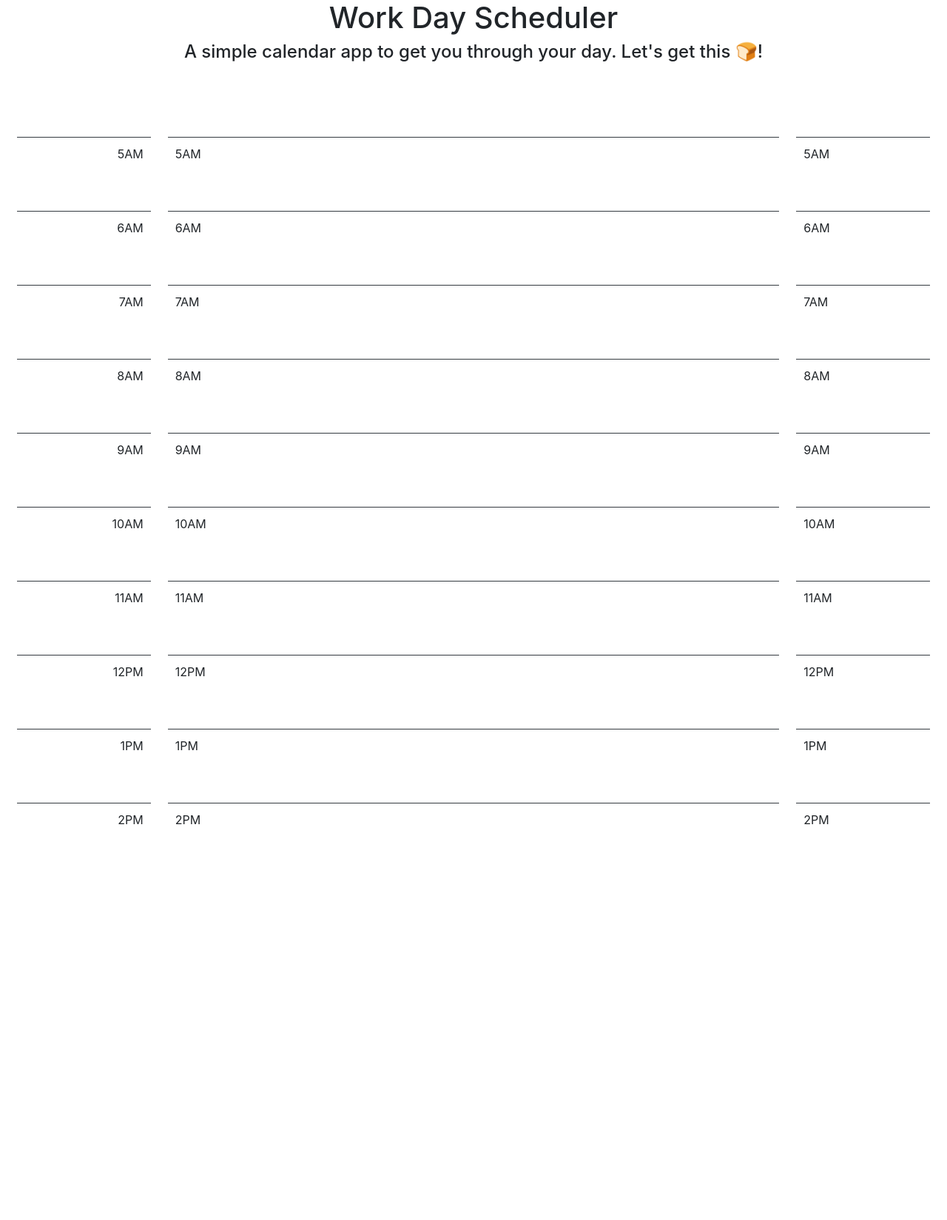
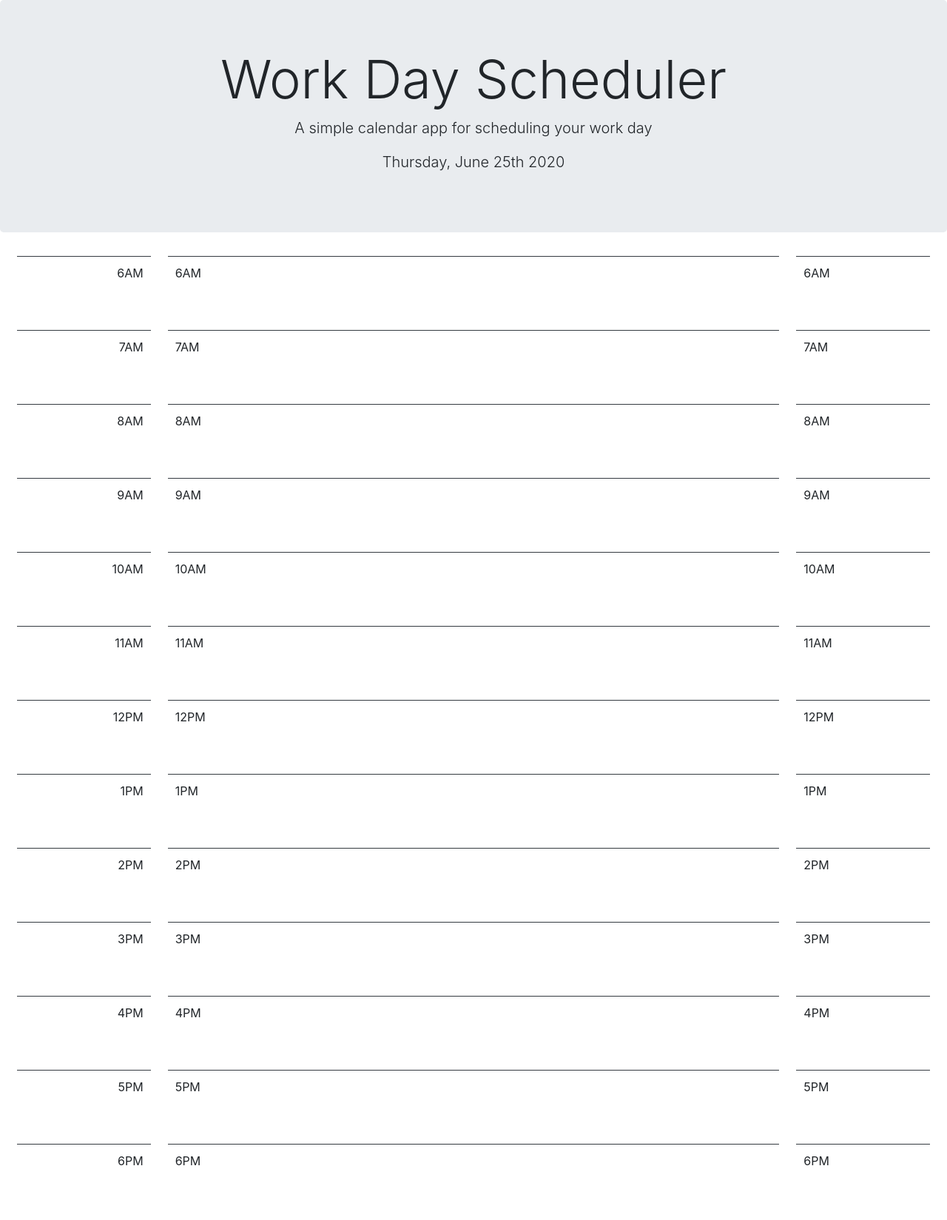
Before and after one commit to alexo-a/daily-planner, a plain HTML site: page index.html in a window 1280 px wide. Shown: the whole page at 74% size. Before the commit the page ends 1193 px from the top, so only its background shows below. Drawn offline with nearby package versions, Linux system fonts and the light colour scheme.

Commit message:
added some initialization, some functions for interaction with schedule areas

```diff
--- a/assets/js/script.js
+++ b/assets/js/script.js
@@ -0,0 +1,57 @@
+$.noConflict();
+var now;
+var updateDate = function(){
+    now = moment();
+    jQuery("#currentDay").text(now.format('dddd, MMMM Do YYYY'));
+    var hourIndex = parseInt(now.format("H"))-5;
+    if (hourIndex > 0){
+        for (var i = 0; i < hourIndex; i++){
+            with (jQuery("#schedule-area div:eq(" + i.toString() + ")")){
+                addClass("bg-secondary");
+                addClass("text-white");
+            }
+
+
+        }
+    }
+}
+
+
+
+jQuery(".time-space").on("click", "p", function () {
+    var text = jQuery(this)
+        .text()
+        .trim();
+    var textInput = jQuery("<textarea>")
+        .addClass("form-control")
+        .val(text);
+    jQuery(this).replaceWith(textInput);
+    textInput.trigger("focus");
+    textInput.after("<p id='usage-note'>When complete, click outside the box or press ESC </p>")
+});
+
+
+jQuery(".time-space").on("blur", "textarea", function () {
+    jQuery("#usage-note").remove();
+    // get the textarea's current value/text
+    var text = jQuery(this)
+        .val()
+        .trim();
+    // recreate p element
+    var taskP = jQuery("<p>")
+        .addClass("m-1")
+        .text(text);
+
+    // replace textarea with p element
+    jQuery(this).replaceWith(taskP);
+});
+
+
+jQuery(".time-space").on("keyup", "textarea",function (event) {
+    //allows user to force blur on pressing escape key, for faster auto-saving
+    console.log(event.keyCode);
+    if (event.keyCode === 27) {
+        jQuery(".time-space textarea").blur();
+    }
+});
+updateDate();
--- a/index.html
+++ b/index.html
@@ -6,19 +6,23 @@
     <title>Daily Planner</title>
     <link rel="stylesheet" href="https://stackpath.bootstrapcdn.com/bootstrap/4.5.0/css/bootstrap.min.css"
         integrity="sha384-9aIt2nRpC12Uk9gS9baDl411NQApFmC26EwAOH8WgZl5MYYxFfc+NcPb1dKGj7Sk" crossorigin="anonymous">
-        <link rel="stylesheet" href="assets/css/style.css">
+    <link rel="stylesheet" href="https://use.fontawesome.com/releases/v5.8.1/css/all.css"
+        integrity="sha384-50oBUHEmvpQ+1lW4y57PTFmhCaXp0ML5d60M1M7uH2+nqUivzIebhndOJK28anvf" crossorigin="anonymous" />
+    <link href="https://fonts.googleapis.com/css?family=Open+Sans&display=swap" rel="stylesheet" />
+    <link rel="stylesheet" href="assets/css/style.css">
 </head>
 <body>
-    <header>
-        <h1>Work Day Scheduler</h1>
-        <h4>A simple calendar app to get you through your day. Let's get this 🍞!</h4>
-        <!--Post the date here-->
+
+    <header class="jumbotron">
+        <h1 class="display-3">Work Day Scheduler</h1>
+        <p class="lead">A simple calendar app for scheduling your work day</p>
+        <p id="currentDay" class="lead"></p>
     </header>
+
+
     <main class="row m-2">
         <section class="col-2 rowel">
-            <div  class="border-top border-dark text-right">
-                5AM
-            </div>
+
             <div  class="border-top border-dark text-right">
                 6AM
             </div>
@@ -40,17 +44,68 @@
             <div  class="border-top border-dark text-right">
                 12PM
             </div>
-            <div  class="border-top border-dark text-right">
+            <div class="border-top border-dark text-right">
                 1PM
             </div>
-            <div  class="border-top border-dark text-right">
+            <div class="border-top border-dark text-right">
                 2PM
             </div>
+            <div class="border-top border-dark text-right">
+                3PM
+            </div>
+            <div class="border-top border-dark text-right">
+                4PM
+            </div>
+            <div class="border-top border-dark text-right">
+                5PM
+            </div>
+            <div class="border-top border-dark text-right">
+                6PM
+            </div>
         </section>
-        <section class="col-8 px-2 rowel">
-            <div  class="border-top border-dark ">
-                5AM
+        <section id="schedule-area" class="col-8 px-2 rowel">
+            <div  class="border-top border-dark time-space">
+                <p>6AM</p>
             </div>
+            <div  class="border-top border-dark time-space">
+                <p>7AM</p>
+            </div>
+            <div  class="border-top border-dark time-space">
+                <p>8AM</p>
+            </div>
+            <div  class="border-top border-dark time-space">
+                <p>9AM</p>
+            </div>
+            <div  class="border-top border-dark time-space">
+                <p>10AM</p>
+            </div>
+            <div  class="border-top border-dark time-space">
+                <p>11AM</p>
+            </div>
+            <div  class="border-top border-dark time-space">
+                <p>12PM</p>
+            </div>
+            <div  class="border-top border-dark time-space">
+                <p>1PM</p>
+            </div>
+            <div class="border-top border-dark time-space">
+                <p>2PM</p>
+            </div>
+            <div class="border-top border-dark time-space">
+                <p>3PM</p>
+            </div>
+            <div class="border-top border-dark time-space">
+                <p>4PM</p>
+            </div>
+            <div class="border-top border-dark time-space">
+                <p>5PM</p>
+            </div>
+            <div class="border-top border-dark time-space">
+                <p>6PM</p>
+            </div>
+        </section>
+        <section class="col-2 rowel">
+
             <div  class="border-top border-dark ">
                 6AM
             </div>
@@ -72,43 +127,23 @@
             <div  class="border-top border-dark ">
                 12PM
             </div>
-            <div  class="border-top border-dark ">
+            <div class="border-top border-dark ">
                 1PM
             </div>
-            <div  class="border-top border-dark ">
+            <div class="border-top border-dark ">
                 2PM
             </div>
-        </section>
-        <section class="col-2 rowel">
-            <div  class="border-top border-dark ">
-                5AM
+            <div class="border-top border-dark ">
+                3PM
             </div>
-            <div  class="border-top border-dark ">
-                6AM
+            <div class="border-top border-dark ">
+                4PM
             </div>
-            <div  class="border-top border-dark ">
-                7AM
+            <div class="border-top border-dark ">
+                5PM
             </div>
-            <div  class="border-top border-dark ">
-                8AM
-            </div>
-            <div  class="border-top border-dark ">
-                9AM
-            </div>
-            <div  class="border-top border-dark ">
-                10AM
-            </div>
-            <div  class="border-top border-dark ">
-                11AM
-            </div>
-            <div  class="border-top border-dark ">
-                12PM
-            </div>
-            <div  class="border-top border-dark ">
-                1PM
-            </div>
-            <div  class="border-top border-dark ">
-                2PM
+            <div class="border-top border-dark ">
+                6PM
             </div>
         </section>
     </main>
@@ -119,6 +154,7 @@
     <script src="https://code.jquery.com/jquery-3.5.1.slim.min.js"
         integrity="sha384-DfXdz2htPH0lsSSs5nCTpuj/zy4C+OGpamoFVy38MVBnE+IbbVYUew+OrCXaRkfj"
         crossorigin="anonymous"></script>
+    <script src="https://cdnjs.cloudflare.com/ajax/libs/moment.js/2.24.0/moment.min.js"></script>
     <script src="https://cdn.jsdelivr.net/npm/popper.js@1.16.0/dist/umd/popper.min.js"
         integrity="sha384-Q6E9RHvbIyZFJoft+2mJbHaEWldlvI9IOYy5n3zV9zzTtmI3UksdQRVvoxMfooAo"
         crossorigin="anonymous"></script>
```
